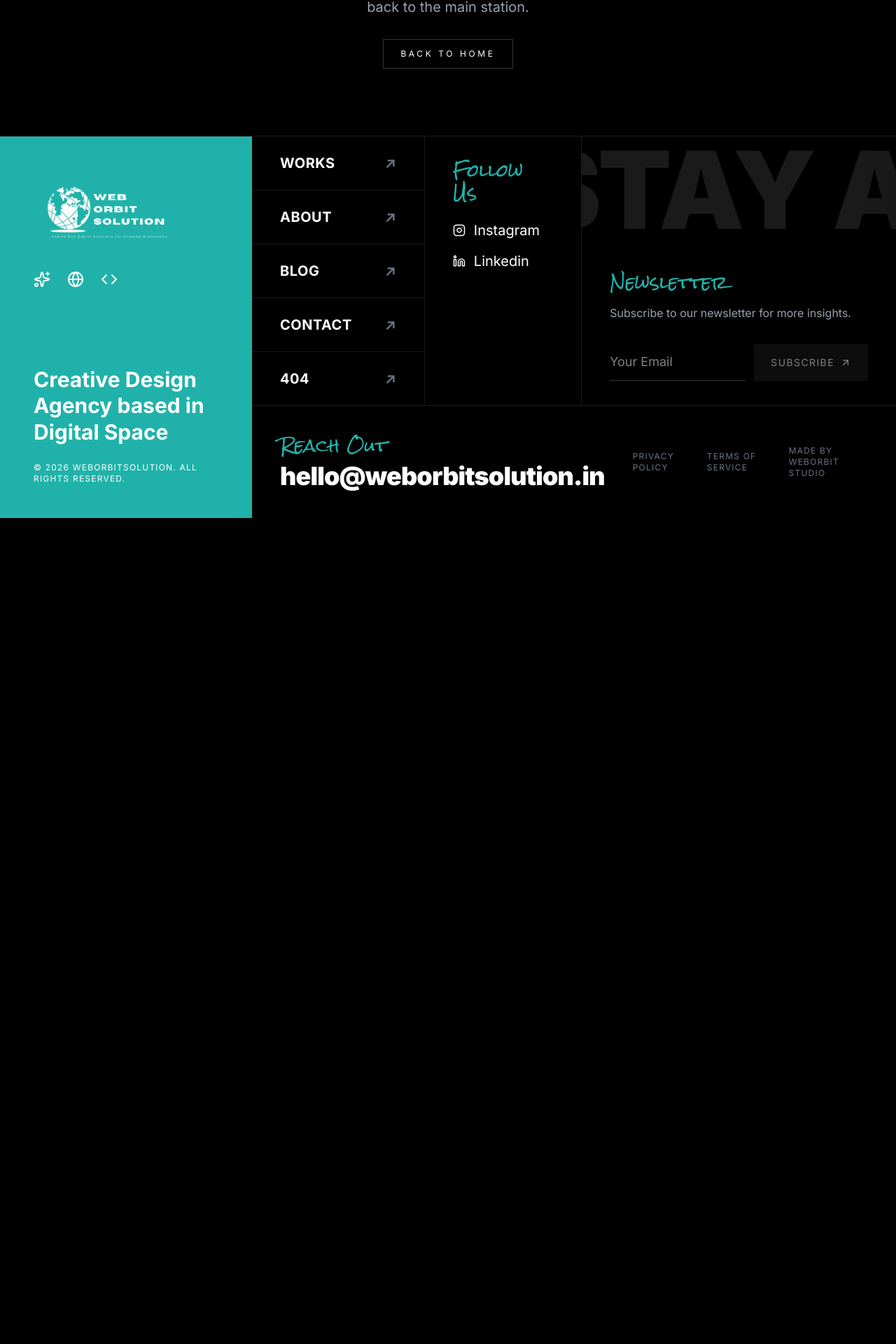
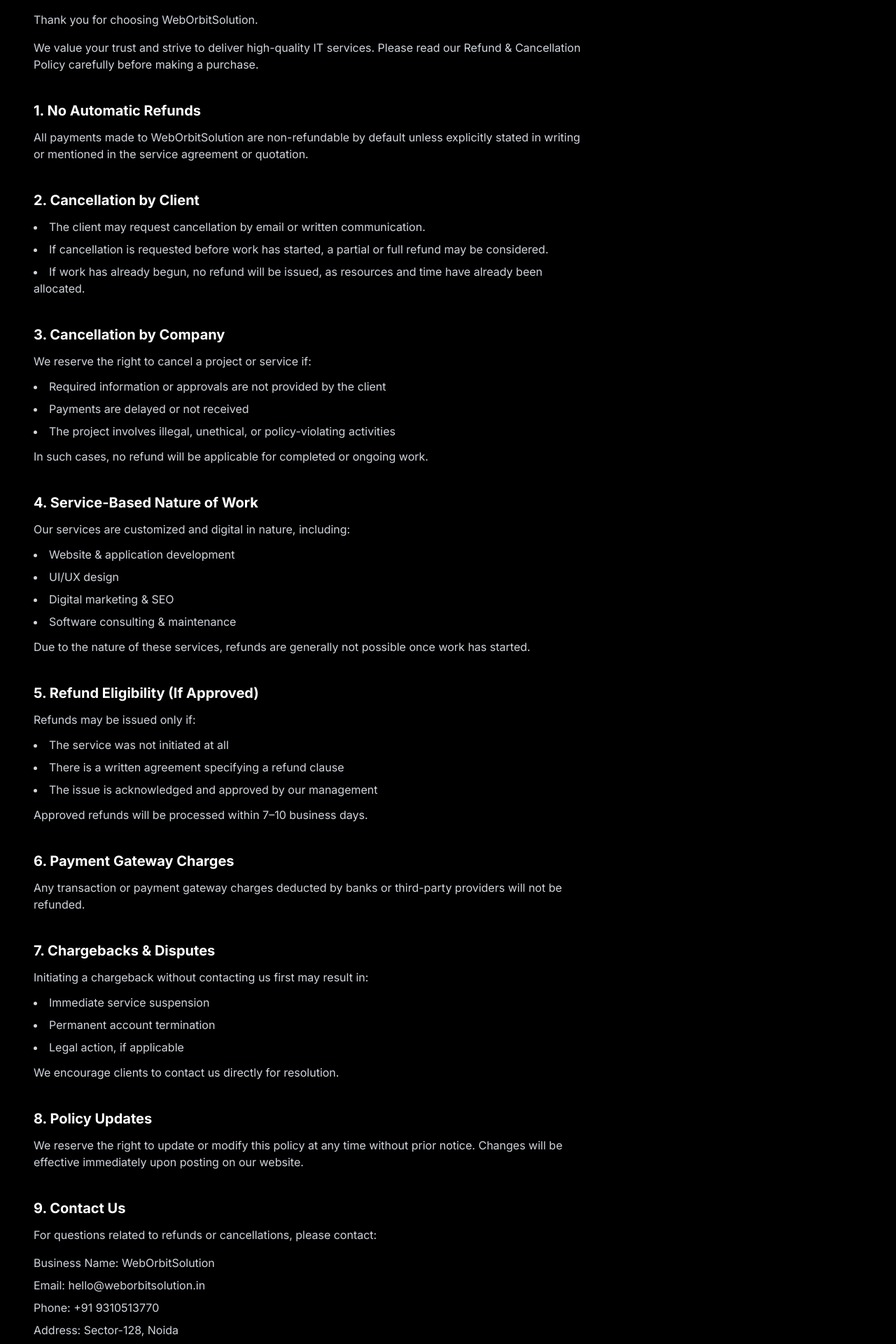
Before and after one commit to sumit0224/weborbitsolution--1-, a React (Vite) app in the folder client/: page /refund in a window 1280 px wide. Shown: the part 312-2232 px from the top of the page at 70% size. Before the commit the page ends 1052 px from the top, so only its background shows below. Built offline with nearby package versions, Linux system fonts and the light colour scheme.

Commit message:
Add refund and cancellation policy page

```diff
--- a/client/App.tsx
+++ b/client/App.tsx
@@ -11,6 +11,7 @@
 import BlogPostPage from './pages/BlogPostPage';
 import TermsPage from './pages/TermsPage';
 import PrivacyPage from './pages/PrivacyPage';
+import RefundPolicyPage from './pages/RefundPolicyPage';
 import NotFound from './pages/NotFound';
 import AdminLoginPage from './pages/admin/AdminLoginPage';
 import AdminDashboardPage from './pages/admin/AdminDashboardPage';
@@ -36,6 +37,7 @@
         <Route path="blog/:slug" element={<BlogPostPage />} />
         <Route path="terms" element={<TermsPage />} />
         <Route path="privacy" element={<PrivacyPage />} />
+        <Route path="refund" element={<RefundPolicyPage />} />
         <Route path="admin/login" element={<AdminLoginPage />} />
         <Route path="admin" element={<AdminDashboardPage />} />
         <Route path="404" element={<NotFound />} />
--- a/client/components/Footer.tsx
+++ b/client/components/Footer.tsx
@@ -177,6 +177,7 @@
             <div className="flex items-center gap-10 text-xs uppercase tracking-widest text-gray-500">
               <Link to="/privacy" className="hover:text-white">Privacy Policy</Link>
               <Link to="/terms" className="hover:text-white">Terms of Service</Link>
+              <Link to="/refund" className="hover:text-white">Refund Policy</Link>
               <span>Made by WebOrbit Studio</span>
             </div>
           </div>
--- /dev/null
+++ b/client/pages/RefundPolicyPage.tsx
@@ -0,0 +1,116 @@
+import React from 'react';
+
+const RefundPolicyPage: React.FC = () => {
+  return (
+    <section className="bg-black text-white pt-32 pb-20">
+      <div className="px-6 md:px-12 max-w-4xl">
+        <h1 className="font-body font-black text-4xl md:text-6xl uppercase tracking-tighter">
+          Refund & Cancellation Policy
+        </h1>
+        <p className="text-gray-400 mt-6">Last updated: February 10, 2026</p>
+
+        <div className="mt-8 text-gray-300 space-y-4">
+          <p>Thank you for choosing WebOrbitSolution.</p>
+          <p>
+            We value your trust and strive to deliver high-quality IT services. Please read our Refund & Cancellation
+            Policy carefully before making a purchase.
+          </p>
+        </div>
+
+        <div className="mt-10 space-y-10 text-gray-300">
+          <div>
+            <h2 className="text-xl font-bold text-white">1. No Automatic Refunds</h2>
+            <p className="mt-3">
+              All payments made to WebOrbitSolution are non-refundable by default unless explicitly stated in writing or
+              mentioned in the service agreement or quotation.
+            </p>
+          </div>
+
+          <div>
+            <h2 className="text-xl font-bold text-white">2. Cancellation by Client</h2>
+            <ul className="mt-3 space-y-2 list-disc list-inside">
+              <li>The client may request cancellation by email or written communication.</li>
+              <li>If cancellation is requested before work has started, a partial or full refund may be considered.</li>
+              <li>
+                If work has already begun, no refund will be issued, as resources and time have already been allocated.
+              </li>
+            </ul>
+          </div>
+
+          <div>
+            <h2 className="text-xl font-bold text-white">3. Cancellation by Company</h2>
+            <p className="mt-3">We reserve the right to cancel a project or service if:</p>
+            <ul className="mt-3 space-y-2 list-disc list-inside">
+              <li>Required information or approvals are not provided by the client</li>
+              <li>Payments are delayed or not received</li>
+              <li>The project involves illegal, unethical, or policy-violating activities</li>
+            </ul>
+            <p className="mt-3">In such cases, no refund will be applicable for completed or ongoing work.</p>
+          </div>
+
+          <div>
+            <h2 className="text-xl font-bold text-white">4. Service-Based Nature of Work</h2>
+            <p className="mt-3">Our services are customized and digital in nature, including:</p>
+            <ul className="mt-3 space-y-2 list-disc list-inside">
+              <li>Website & application development</li>
+              <li>UI/UX design</li>
+              <li>Digital marketing & SEO</li>
+              <li>Software consulting & maintenance</li>
+            </ul>
+            <p className="mt-3">Due to the nature of these services, refunds are generally not possible once work has started.</p>
+          </div>
+
+          <div>
+            <h2 className="text-xl font-bold text-white">5. Refund Eligibility (If Approved)</h2>
+            <p className="mt-3">Refunds may be issued only if:</p>
+            <ul className="mt-3 space-y-2 list-disc list-inside">
+              <li>The service was not initiated at all</li>
+              <li>There is a written agreement specifying a refund clause</li>
+              <li>The issue is acknowledged and approved by our management</li>
+            </ul>
+            <p className="mt-3">Approved refunds will be processed within 7–10 business days.</p>
+          </div>
+
+          <div>
+            <h2 className="text-xl font-bold text-white">6. Payment Gateway Charges</h2>
+            <p className="mt-3">
+              Any transaction or payment gateway charges deducted by banks or third-party providers will not be refunded.
+            </p>
+          </div>
+
+          <div>
+            <h2 className="text-xl font-bold text-white">7. Chargebacks & Disputes</h2>
+            <p className="mt-3">Initiating a chargeback without contacting us first may result in:</p>
+            <ul className="mt-3 space-y-2 list-disc list-inside">
+              <li>Immediate service suspension</li>
+              <li>Permanent account termination</li>
+              <li>Legal action, if applicable</li>
+            </ul>
+            <p className="mt-3">We encourage clients to contact us directly for resolution.</p>
+          </div>
+
+          <div>
+            <h2 className="text-xl font-bold text-white">8. Policy Updates</h2>
+            <p className="mt-3">
+              We reserve the right to update or modify this policy at any time without prior notice. Changes will be
+              effective immediately upon posting on our website.
+            </p>
+          </div>
+
+          <div>
+            <h2 className="text-xl font-bold text-white">9. Contact Us</h2>
+            <p className="mt-3">For questions related to refunds or cancellations, please contact:</p>
+            <div className="mt-4 space-y-2">
+              <p>Business Name: WebOrbitSolution</p>
+              <p>Email: hello@weborbitsolution.in</p>
+              <p>Phone: +91 9310513770</p>
+              <p>Address: Sector-128, Noida</p>
+            </div>
+          </div>
+        </div>
+      </div>
+    </section>
+  );
+};
+
+export default RefundPolicyPage;
```
Also changed, not shown: 1 other file (tests, documents, lock files or other folders).
